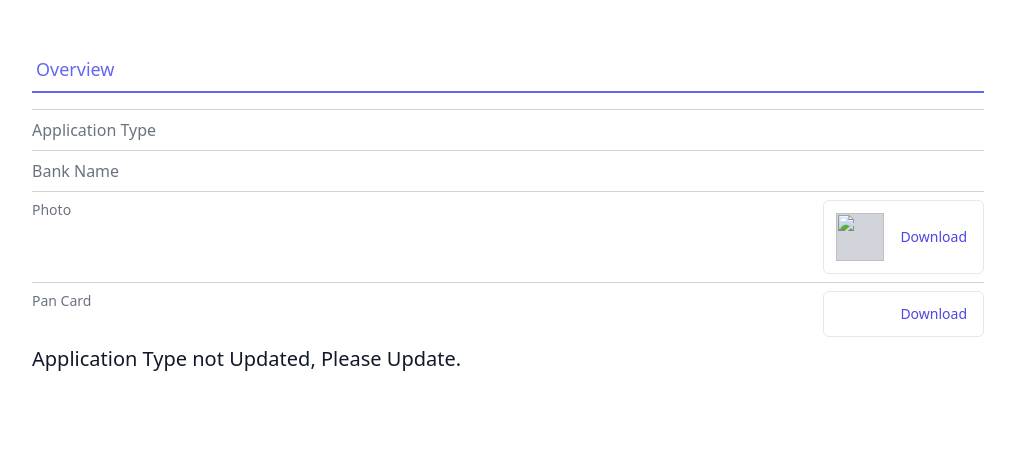
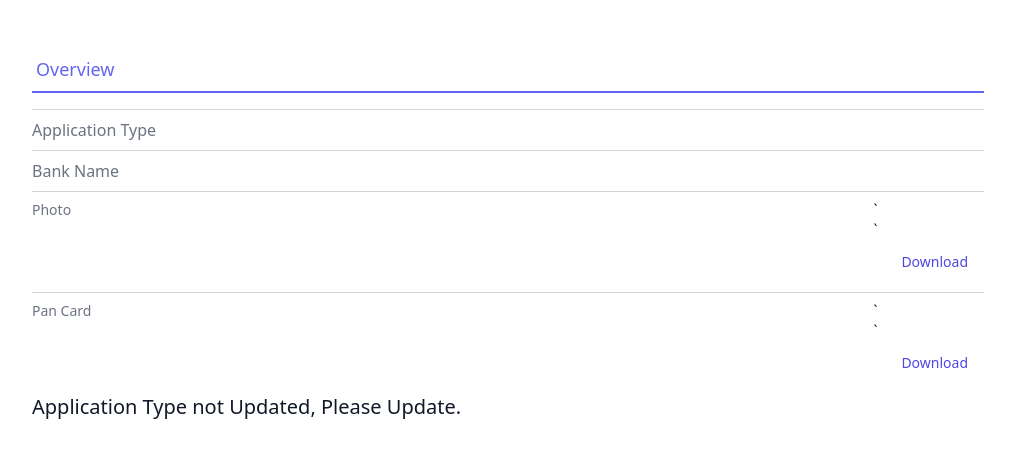
Before and after one commit to sumeet2605/CRM, a Django app: template docs/templates/docs/docs_list.html in a window 1280 px wide. Shown: the part 153-611 px from the top of the page, without its empty margins (112-1127 px from the left). Run offline with Django 4.2, Linux system fonts and the light colour scheme; the template is opened without the code that fills it, so the values that code supplies are empty.

Commit message:
sale doc views

```diff
--- a/docs/templates/docs/docs_list.html
+++ b/docs/templates/docs/docs_list.html
@@ -13,8 +13,8 @@
                         </div>
 
                     </div>
-                    {% if docs.sale.profile_picture %}
-                    <img class="w-10 h-10 bg-gray-300 rounded-full flex-shrink-0" src="{{ docs.sale.profile_picture.url }}" alt="">
+                    {% if docs.photo %}
+                    <img class="w-10 h-10 bg-gray-300 rounded-full flex-shrink-0" src="{{ docs.photo.url }}" alt="">
                     {% endif %}
                 </div>
                 <div class="flex mb-4">
@@ -34,12 +34,17 @@
                 <dt class="text-sm font-medium text-gray-500">
                         Photo
                         </dt>
-                        <dd class="ml-auto mt-1 text-sm text-gray-900 sm:mt-0 sm:col-span-2">
-                        <ul class="border border-gray-200 rounded-md divide-y divide-gray-200">
+                        <dd class="ml-auto mt-1 text-sm text-gray-900 sm:mt-0 sm:col-span-3">
+                        <ul class="divide-y divide-gray-200">
                             <li class="pl-3 pr-4 py-3 flex items-center justify-between text-sm">
-                                <div class=" flex-1 flex items-center">
-                                    <img class="ml-auto w-12 h-12 bg-gray-300 flex-shrink-0" src="{{ docs.photo.url }}" alt="">
-                                </div>
+                                <div class="mr-auto flex-1 flex items-center">
+                                    <img class="ml-auto w-12 h-40 bg-gray-300 flex-shrink-0" src="{{ docs.photo.url }}" alt="">
+                                </div> </li>
+                                </ul>
+                                </dd>
+                        <dd class="ml-auto mt-1 text-sm text-gray-900 sm:mt-0 sm:col-span-3">
+                        `   <ul class="divide-y divide-gray-200">`
+                                <li class="pl-3 pr-4 py-3 flex items-center justify-between text-sm">
                                 <div class="ml-4 flex-shrink-0">
                                     <a href="{{ doc.photo.url }}" download class="font-medium text-indigo-600 hover:text-indigo-500">
                                     Download
@@ -53,12 +58,17 @@
                 <dt class="text-sm font-medium text-gray-500">
                         Pan Card
                         </dt>
-                        <dd class="ml-auto mt-1 text-sm text-gray-900 sm:mt-0 sm:col-span-2">
-                        <ul class="border border-gray-200 rounded-md divide-y divide-gray-200">
+                        <dd class="ml-auto mt-1 text-sm text-gray-900 sm:mt-0 sm:col-span-3">
+                        <ul class="divide-y divide-gray-200">
                             <li class="pl-3 pr-4 py-3 flex items-center justify-between text-sm">
-                                <div class=" flex-1 flex items-center">
+                                <div class="mr-auto flex-1 flex items-center">
                                     <img class="ml-auto w-12 h-40 bg-gray-300 flex-shrink-0" src="{{ docs.pan_card.url }}" alt="">
-                                </div>
+                                </div> </li>
+                                </ul>
+                                </dd>
+                        <dd class="ml-auto mt-1 text-sm text-gray-900 sm:mt-0 sm:col-span-3">
+                        `   <ul class="divide-y divide-gray-200">`
+                                <li class="pl-3 pr-4 py-3 flex items-center justify-between text-sm">
                                 <div class="ml-4 flex-shrink-0">
                                     <a href="{{ doc.pan_card.url }}" download class="font-medium text-indigo-600 hover:text-indigo-500">
                                     Download
--- a/sales/templates/sales/sale_detail.html
+++ b/sales/templates/sales/sale_detail.html
@@ -125,13 +125,9 @@
 
             {% for d in document %}
                  <a href="{% url 'docs:doc-detail' d.pk %}" class="text-white bg-blue-500 hover:bg-blue-600 px-3 py-2 rounded-md">View Documents</a>
-
-
             {% endfor %}
-
         {% else %}
             <a href="{% url 'sales:documents-update' lead.pk %}" class="text-white bg-blue-500 hover:bg-blue-600 px-3 py-2 rounded-md">Add Documents</a>
-
         {% endif %}
     </div>
   </section>
```
